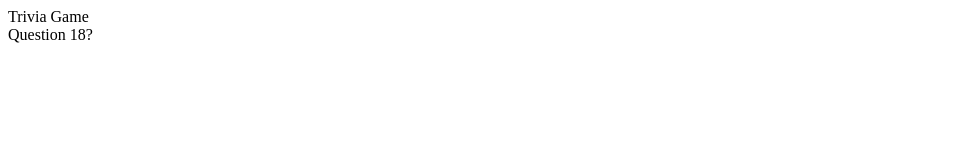
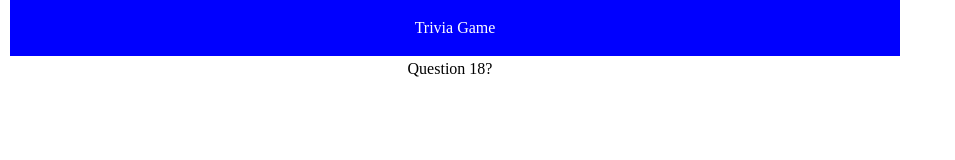
Before and after one commit to tylerblakeman/TriviaGame, a plain HTML site: page assets/index.html in a window 1280 px wide. Shown: the whole page, without its empty margins (0-955 px from the left). Drawn offline with Linux system fonts and the light colour scheme.

Commit message:
added reset and some css to help break up page

```diff
--- /dev/null
+++ b/assets/css/reset.css
@@ -0,0 +1,48 @@
+/* http://meyerweb.com/eric/tools/css/reset/
+   v2.0 | 20110126
+   License: none (public domain)
+*/
+
+html, body, div, span, applet, object, iframe,
+h1, h2, h3, h4, h5, h6, p, blockquote, pre,
+a, abbr, acronym, address, big, cite, code,
+del, dfn, em, img, ins, kbd, q, s, samp,
+small, strike, strong, sub, sup, tt, var,
+b, u, i, center,
+dl, dt, dd, ol, ul, li,
+fieldset, form, label, legend,
+table, caption, tbody, tfoot, thead, tr, th, td,
+article, aside, canvas, details, embed,
+figure, figcaption, footer, header, hgroup,
+menu, nav, output, ruby, section, summary,
+time, mark, audio, video {
+	margin: 0;
+	padding: 0;
+	border: 0;
+	font-size: 100%;
+	font: inherit;
+	vertical-align: baseline;
+}
+/* HTML5 display-role reset for older browsers */
+article, aside, details, figcaption, figure,
+footer, header, hgroup, menu, nav, section {
+	display: block;
+}
+body {
+	line-height: 1;
+}
+ol, ul {
+	list-style: none;
+}
+blockquote, q {
+	quotes: none;
+}
+blockquote:before, blockquote:after,
+q:before, q:after {
+	content: '';
+	content: none;
+}
+table {
+	border-collapse: collapse;
+	border-spacing: 0;
+}
--- a/assets/css/style.css
+++ b/assets/css/style.css
@@ -0,0 +1,11 @@
+.container {
+    max-width: 900px;
+    text-align: center;
+}
+
+.title {
+    padding: 20px;
+    margin: 0px 0px 5px 10px;
+    background-color: blue;
+    color: white;
+}
--- a/assets/index.html
+++ b/assets/index.html
@@ -3,12 +3,13 @@
 <head>
     <meta charset="UTF-8">
     <meta name="viewport" content="width=device-width, initial-scale=1.0">
+    <link rel="stylesheet" href="./css/reset.css">
     <link rel="stylesheet" href="./css/style.css">
     <title>Trivia Game</title>
 </head>
 <body>
-    <div>
-        <div class="heading">Trivia Game</div>
+    <div class="container">
+        <div class="title">Trivia Game</div>
         <div class="contentarea">
 
         </div>
```
